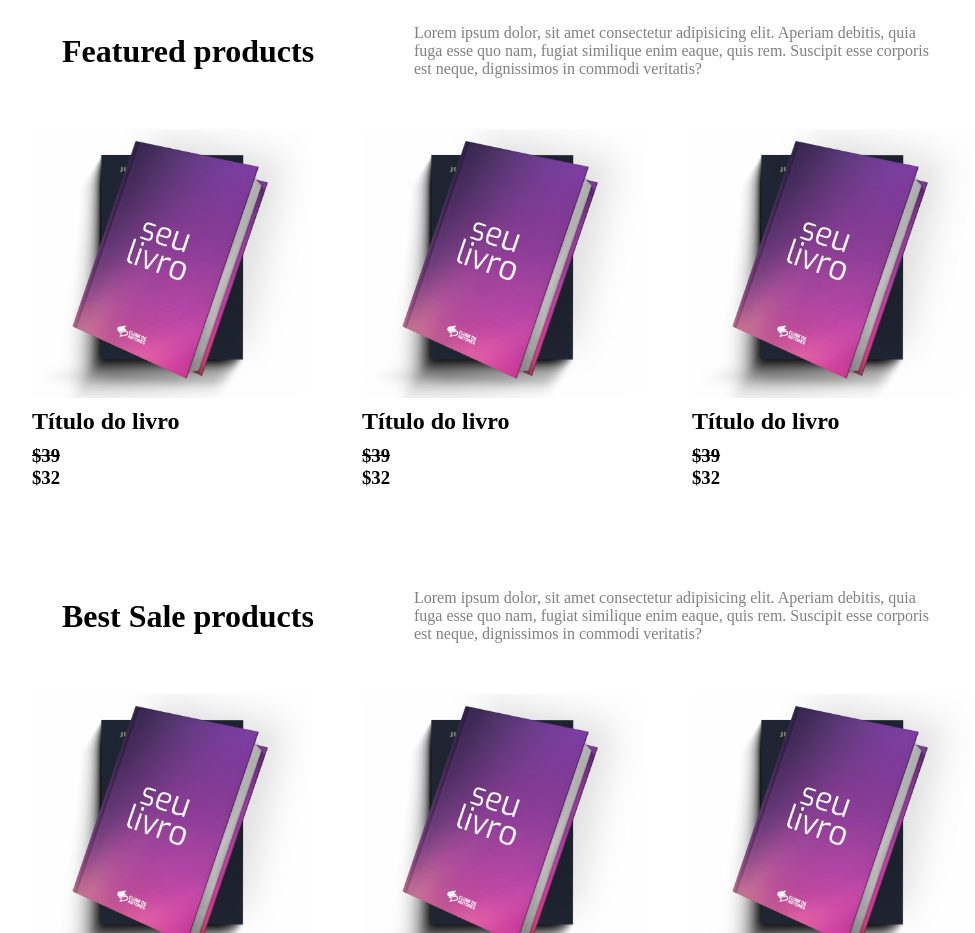
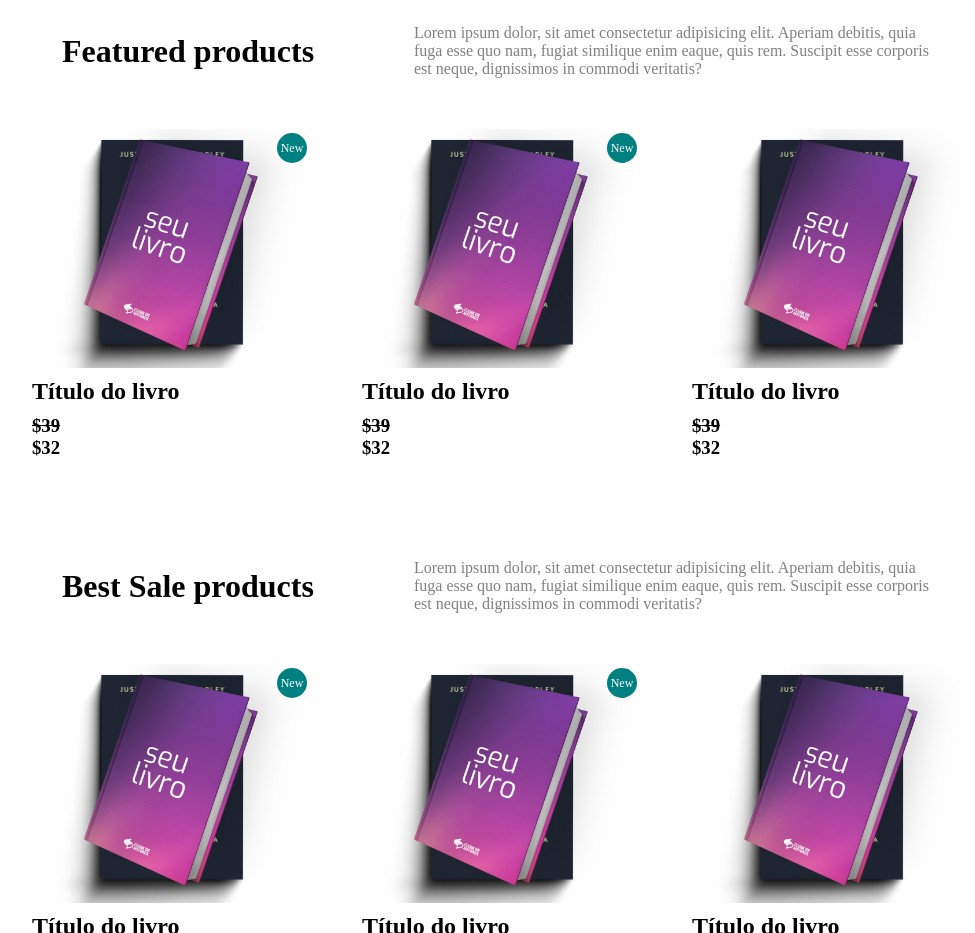
Before and after one commit to MarceloBxD/livrosseminovos, a React (Vite) app in the folder client/: page / in a window 1280 px wide. Shown: the part 960-1893 px from the top of the page, without its empty margins (138-1113 px from the left). Built offline with nearby package versions, Linux system fonts and the light colour scheme.

Commit message:
feat: adding new style to new books

```diff
--- a/client/src/components/Card/index.jsx
+++ b/client/src/components/Card/index.jsx
@@ -7,6 +7,7 @@ export default function Card({ item }) {
     <Link className="link" to={`/products/${item.id}`}>
       <div className="card">
         <div className="image">
+          {item.isNew && <span>New</span>}
           <img src={item.img} alt="" className="mainImg" />
           <img src={item.img2} alt="" className="secondImg" />
         </div>
--- a/client/src/components/Card/styles.scss
+++ b/client/src/components/Card/styles.scss
@@ -11,7 +11,7 @@
 
   .image {
     width: 100%;
-    height: 270px;
+    height: 240px;
     overflow: hidden;
     position: relative;
 
@@ -31,6 +31,22 @@
     .mainImg {
       z-index: 1;
     }
+
+    span {
+      position: absolute;
+      top: 5px;
+      right: 5px;
+      background-color: teal;
+      color: #fff;
+      display: flex;
+      justify-content: center;
+      align-items: center;
+      font-size: 12px;
+      width: 30px;
+      height: 30px;
+      border-radius: 50%;
+      z-index: 3;
+    }
   }
   .prices {
     h3:first-child {
```
